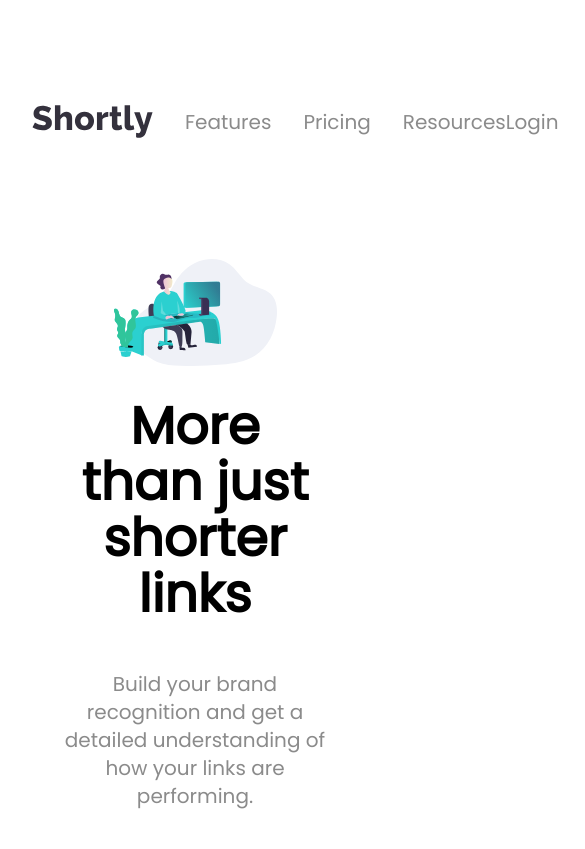
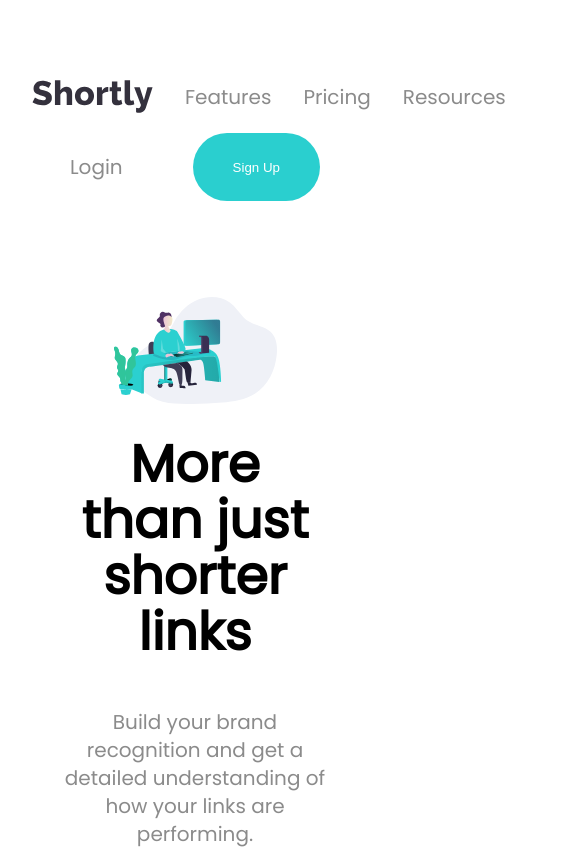
Before and after one commit to nonsoo/url-shorten--app, a React (Create React App) app: page / in a window 390 px wide. Shown: the top 849 px of the page, 585 px wide, since content can reach past the window. Built offline with nearby package versions, Linux system fonts and the light colour scheme.

Commit message:
NavSortof responsive

```diff
--- a/src/css/comp.css
+++ b/src/css/comp.css
@@ -136,6 +136,10 @@
 }
 
 @media screen and (max-width: 800px) {
+  .Nav {
+    flex-direction: column;
+    gap: 1.25rem;
+  }
   .ShortenForm,
   .shortLinks,
   .shortLinksGenCon {
```
